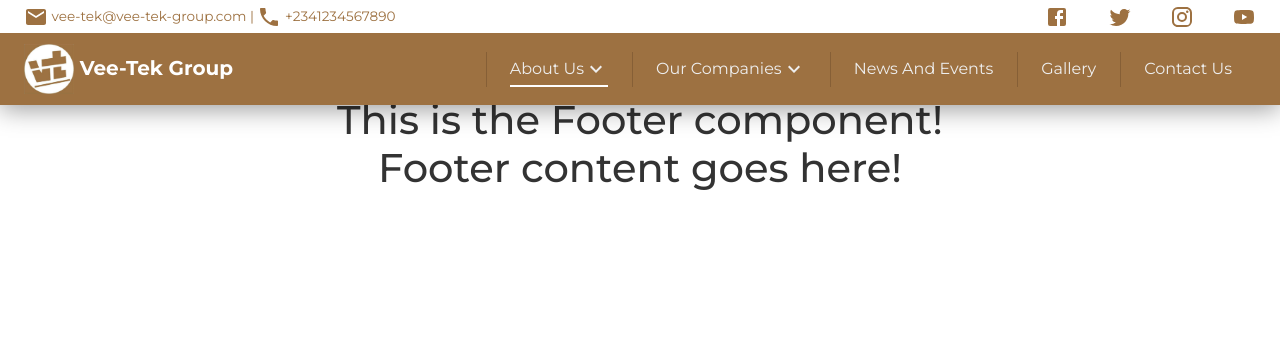
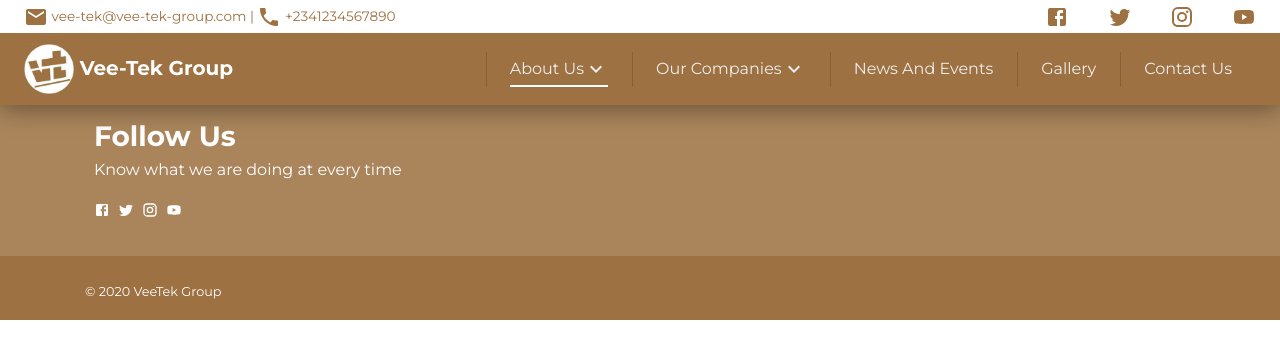
Before and after one commit to power-f-GOD/vee-tek-website, a React (Create React App) app: page /about in a window 1280 px wide. Shown: the top 358 px of the page. Built offline with nearby package versions, Linux system fonts and the light colour scheme.

Commit message:
Added Footer

```diff
--- a/src/components/Blog.tsx
+++ b/src/components/Blog.tsx
@@ -2,7 +2,7 @@ import React from 'react';
 
 const Blog = () => {
   return (
-    <div className='fade-in'>
+    <div className='fade-in Slider-Wrapper'>
       <h1>This is the Blog component!</h1>
       <h1>News and Events content goes here!</h1>
     </div>
--- a/src/components/crumbs/Footer.tsx
+++ b/src/components/crumbs/Footer.tsx
@@ -1,10 +1,35 @@
 import React from 'react';
+import "../../styles/index.min.css";
+import {Container, Row, Col, Image} from 'react-bootstrap';
+import FacebookIcon from "@material-ui/icons/Facebook";
+import TwitterIcon from "@material-ui/icons/Twitter";
+import InstagramIcon from "@material-ui/icons/Instagram";
+import YouTubeIcon from "@material-ui/icons/YouTube";
+import Grid from "@material-ui/core/Grid";
 
 const Footer = () => {
   return (
     <div className='fade-in'>
-      <h1>This is the Footer component!</h1>
-      <h1>Footer content goes here!</h1>
+      <div className="Footer-Wrapper-One text-white">
+        <Container className="text-left p-4">
+          <h3 className="font-weight-bold"> Follow Us</h3>
+          <p className="mt-1">
+            Know what we are doing at every time
+          </p>
+          <Grid item className='social-media-links-wrapper mt-2'>
+            <FacebookIcon className="pr-2"/>
+            <TwitterIcon className="pr-2"/>
+            <InstagramIcon className="pr-2"/>
+            <YouTubeIcon className="pr-2"/>
+          </Grid>
+        </Container>
+      </div>
+      <div className="Footer-Wrapper-Two">
+
+        <Container>
+          © 2020 VeeTek Group
+        </Container>
+      </div>
     </div>
   );
 };
--- /dev/null
+++ b/src/styles/_Footer.scss
@@ -0,0 +1,16 @@
+.Footer-Wrapper-One{
+  height: 10rem;
+  background-color: rgba(157, 113, 65, 0.86);
+}
+
+.Footer-Wrapper-Two{
+  padding: 1.5rem 0 1rem 0;
+  color: #ffffff;
+  text-align: left;
+  font-size: .8rem;
+  background-color: #9d7141;
+}
+
+.Footer-Image{
+  height: 100px
+}
--- a/src/styles/index.scss
+++ b/src/styles/index.scss
@@ -5,3 +5,4 @@
 @import 'Landing';
 @import 'responsive';
 @import 'animation';
+@import 'Footer';
```
Also changed, not shown: src/styles/index.min.css.
